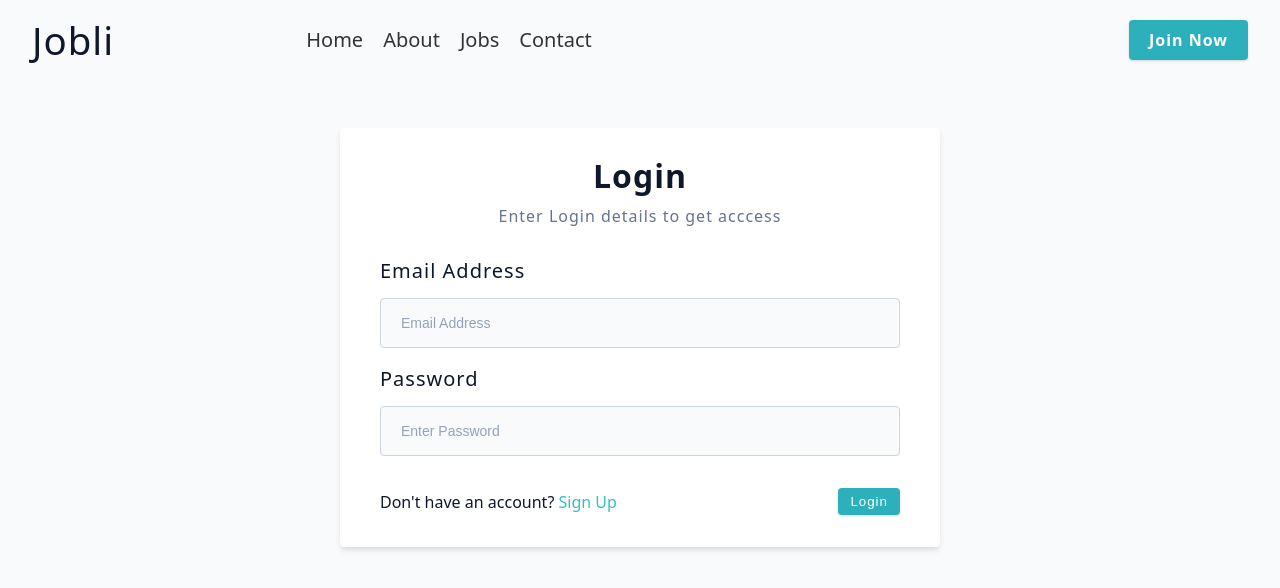
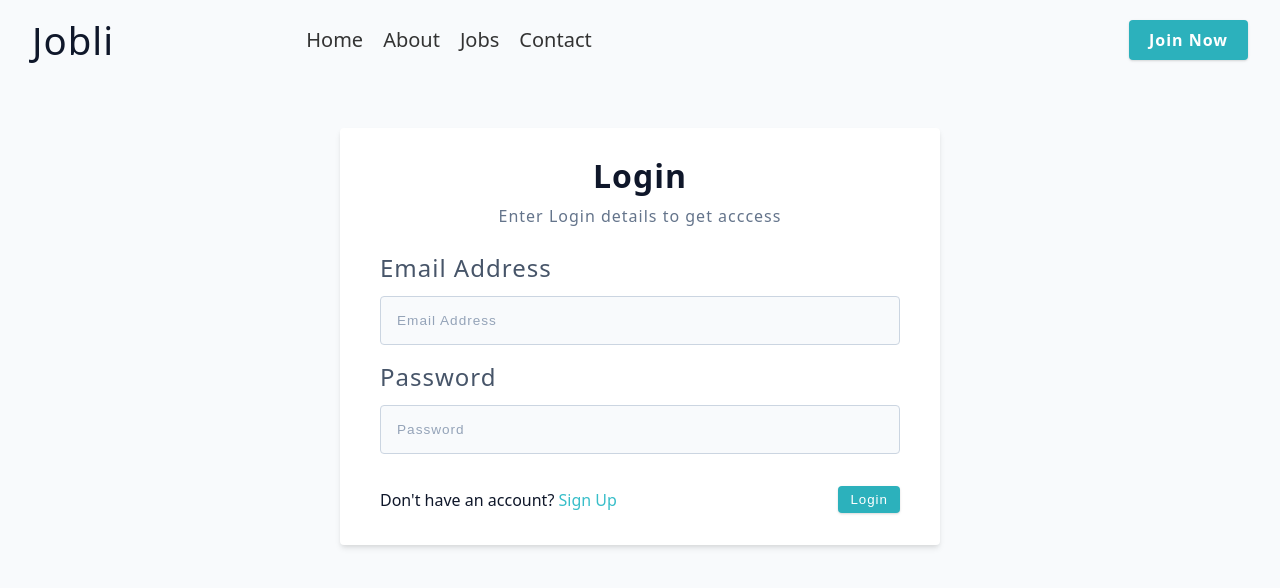
Before and after one commit to Jon-Felipe/jobli, a React (Vite) app in the folder client/: page /login in a window 1280 px wide. Shown: the top 588 px of the page. Built offline with nearby package versions, Linux system fonts and the light colour scheme.

Commit message:
replaced login inputs with form row input component

```diff
--- a/client/src/components/FormRowInput.tsx
+++ b/client/src/components/FormRowInput.tsx
@@ -2,13 +2,13 @@ import React from 'react';
 import styled from 'styled-components';
 
 type Props = {
+  label?: string;
   name: string;
-  label: string;
   type: React.HTMLInputTypeAttribute;
-  placeholder: string;
+  placeholder?: string;
 };
 
-function FormRowInput({ name, label, type, placeholder }: Props) {
+function FormRowInput({ label, name, type, placeholder }: Props) {
   return (
     <Wrapper>
       <label htmlFor={name}>{label || name}</label>
@@ -19,4 +19,24 @@ function FormRowInput({ name, label, type, placeholder }: Props) {
 
 export default FormRowInput;
 
-const Wrapper = styled.div``;
+const Wrapper = styled.div`
+  margin: 1.25rem 0;
+  label {
+    display: block;
+    text-transform: capitalize;
+    font-size: 1.5rem;
+    color: var(--grey-600);
+    letter-spacing: var(--letter-spacing);
+    margin-bottom: 1rem;
+  }
+  input {
+    display: block;
+    width: 100%;
+    padding: 1rem;
+    border: 1px solid var(--grey-300);
+    border-radius: var(--border-radius);
+    background-color: var(--grey-50);
+    font-size: 0.85rem;
+    letter-spacing: var(--letter-spacing);
+  }
+`;
--- a/client/src/pages/Login.tsx
+++ b/client/src/pages/Login.tsx
@@ -1,5 +1,8 @@
 import { Link } from 'react-router-dom';
 import styled from 'styled-components';
+
+// components
+import FormRowInput from '../components/FormRowInput';
 
 type Props = {};
 
@@ -9,30 +12,13 @@ function Login({}: Props) {
       <h3 className='login__title'>Login</h3>
       <p className='login__subtext'>Enter Login details to get acccess</p>
       <form>
-        <div className='form-row'>
-          <label htmlFor='email' className='form-label'>
-            Email Address
-          </label>
-          <input
-            type='email'
-            name='email'
-            id='email'
-            placeholder='Email Address'
-            className='form-input'
-          />
-        </div>
-        <div className='form-row'>
-          <label htmlFor='password' className='form-label'>
-            Password
-          </label>
-          <input
-            type='password'
-            name='password'
-            id='password'
-            placeholder='Enter Password'
-            className='form-input'
-          />
-        </div>
+        <FormRowInput
+          label='email address'
+          name='email'
+          type='email'
+          placeholder='Email Address'
+        />
+        <FormRowInput name='password' type='password' placeholder='Password' />
         <div className='login__actions'>
           <p>
             Don't have an account?{' '}
```
